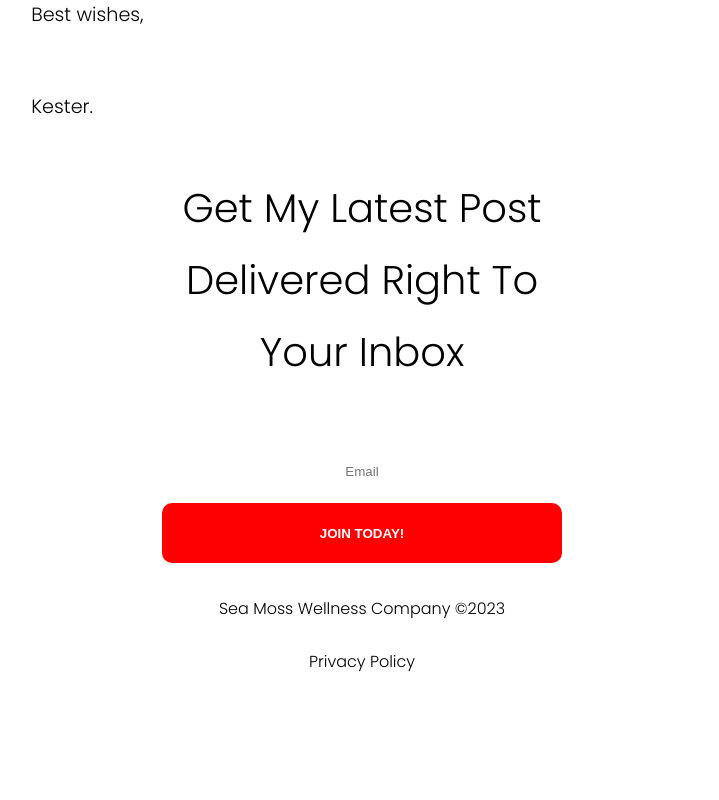
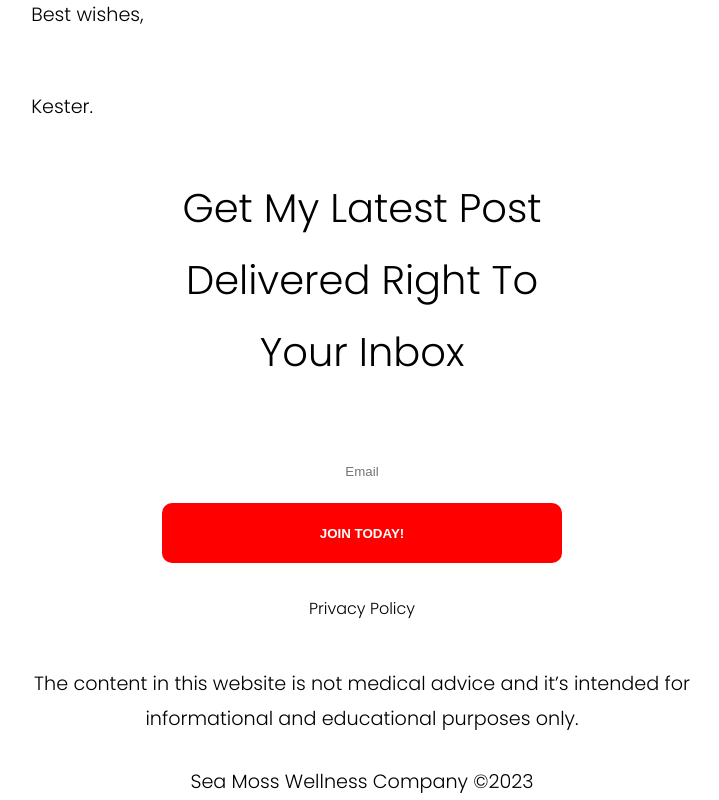
Before and after one commit to kgb4000/seamosswellnesscompany, a Next.js app: page /about in a window 1280 px wide. Shown: the part 1365-2165 px from the top of the page, without its empty margins (278-997 px from the left). Before the commit the page ends 2085 px from the top, so only its background shows below. Built offline with nearby package versions, Linux system fonts and the light colour scheme.

Commit message:
Changed environment variables.

```diff
--- a/components/FooterSection.js
+++ b/components/FooterSection.js
@@ -29,7 +29,7 @@ const FooterSection = () => {
                 </ul>
               </nav>
             </div>
-            <p> Sea Moss Wellness Company &copy;{new Date().getFullYear()}</p>
+
             {/* <p>
               <Link href="/terms-of-service" passHref>
                 Terms of Service
@@ -39,6 +39,16 @@ const FooterSection = () => {
           </LowerFooter>
         </div>
       </Footer>
+      <div className="container">
+        <p className="center">
+          The content in this website is not medical advice and it’s intended
+          for informational and educational purposes only.{' '}
+        </p>
+        <p className="center">
+          {' '}
+          Sea Moss Wellness Company &copy;{new Date().getFullYear()}
+        </p>
+      </div>
     </>
   )
 }
```
Also changed, not shown: lib/data.js (+10 -5 lines).
